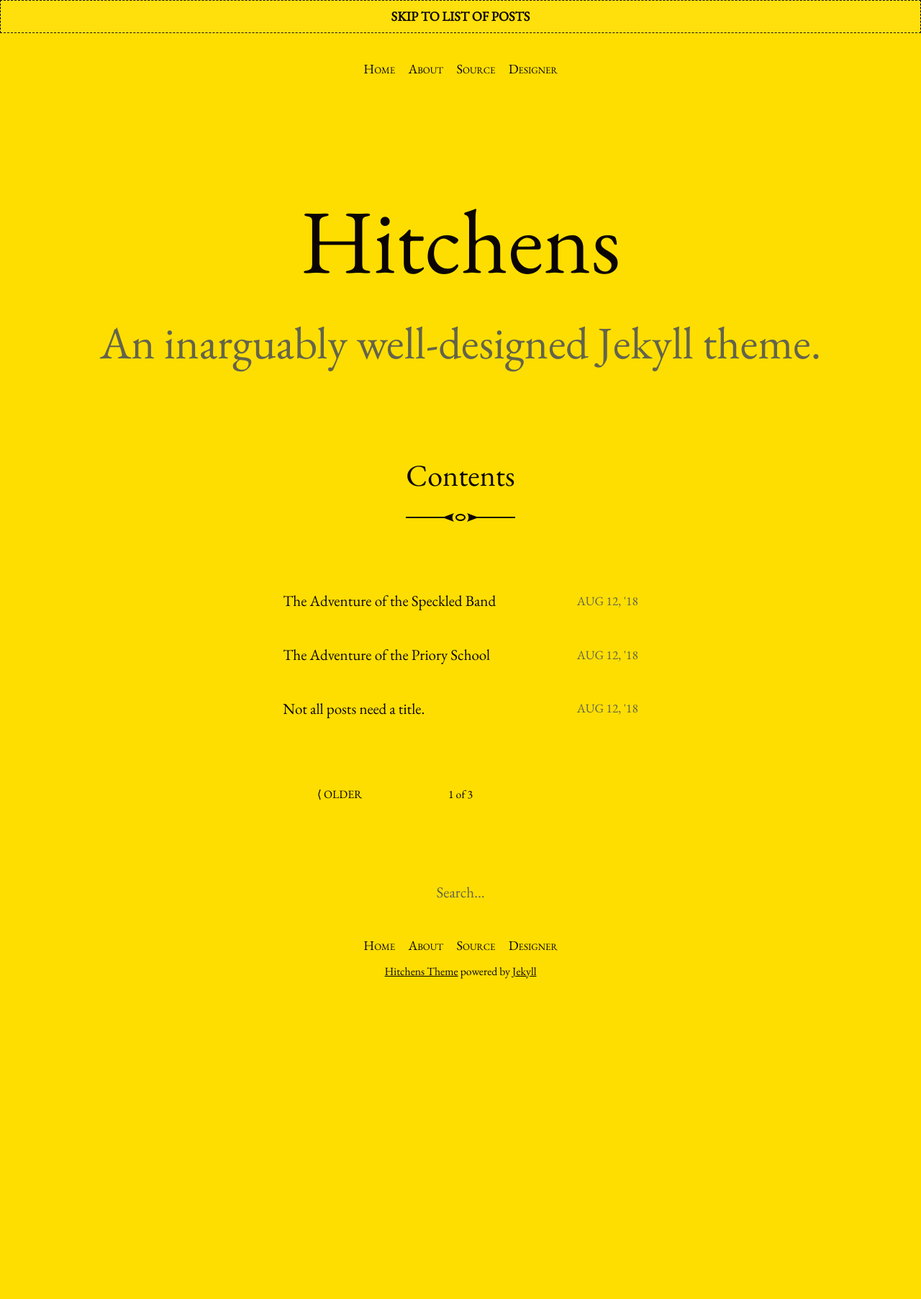
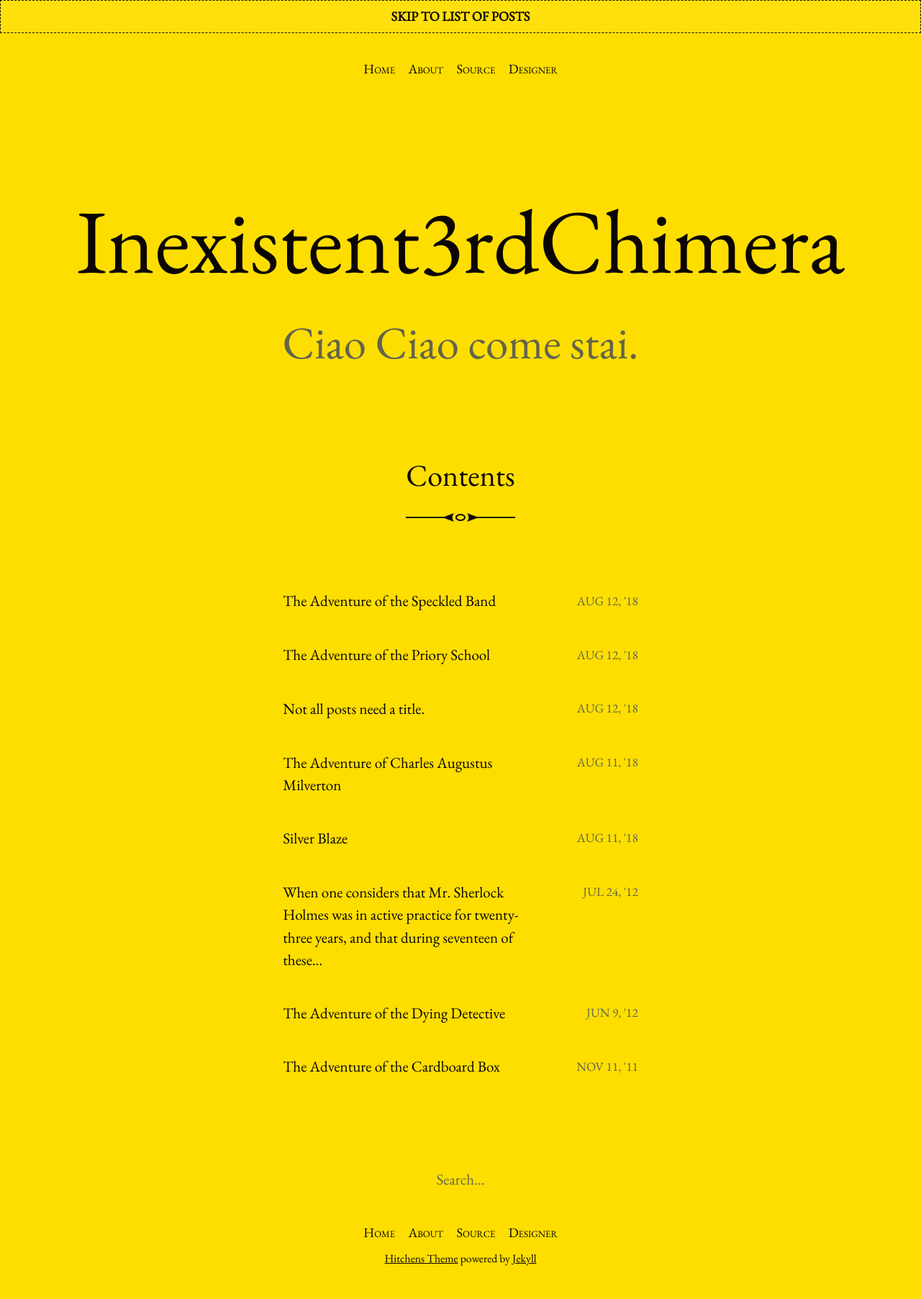
Before and after one commit to GasBrubaker/gasbrubaker.github.io, a Jekyll site: the page built from index.html, in a window 1280 px wide. Shown: the whole page at 72% size. Built offline with Jekyll 4.4.1, drawn with Linux system fonts in a browser that asks for light colours; the list of posts is cut into pages by our own code; before the commit the page ends 1406 px from its top, so only the background shows below that.

Commit message:
modified config

```diff
--- a/_config.yml
+++ b/_config.yml
@@ -13,15 +13,15 @@
 # you will see them accessed via {{ site.title }}, {{ site.email }}, and so on.
 # You can create any custom variable you would like, and they will be accessible
 # in the templates via {{ site.myvariable }}.
-title: Hitchens
-email: hello@patdryburgh.com
+title: Inexistent3rdChimera
+email: arrighetti.mattia@gmail.com
 description: >- # this means to ignore newlines until "baseurl:"
-  An inarguably well-designed Jekyll theme.
-baseurl: "/hitchens" # the subpath of your site, e.g. /blog
-url: "https://patdryburgh.github.io" # the base hostname & protocol for your site, e.g. http://example.com
+  Ciao Ciao come stai.
+baseurl: "/" # the subpath of your site, e.g. /blog
+url: "https://gasbrubaker.github.io" # the base hostname & protocol for your site, e.g. http://example.com
 icon: /assets/images/icon-512.png
-twitter_username: patdryburgh
-github_username:  patdryburgh
+twitter_username: BaronArrighetti
+github_username:  GasBrubacker
 
 # Build settings
 markdown: kramdown
@@ -41,5 +41,5 @@ markdown: kramdown
 plugins:
   - jekyll-paginate
 
-paginate: 3
+paginate: 20
 paginate_path: "/page/:num/"
```
